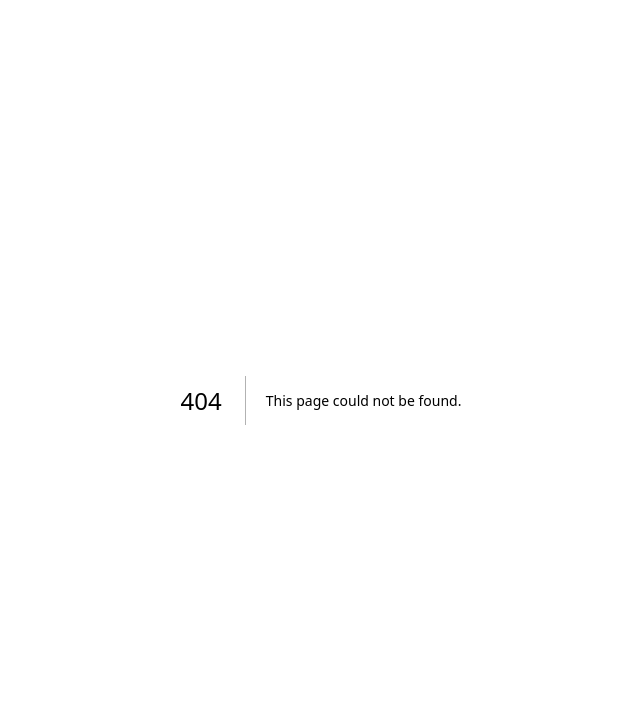
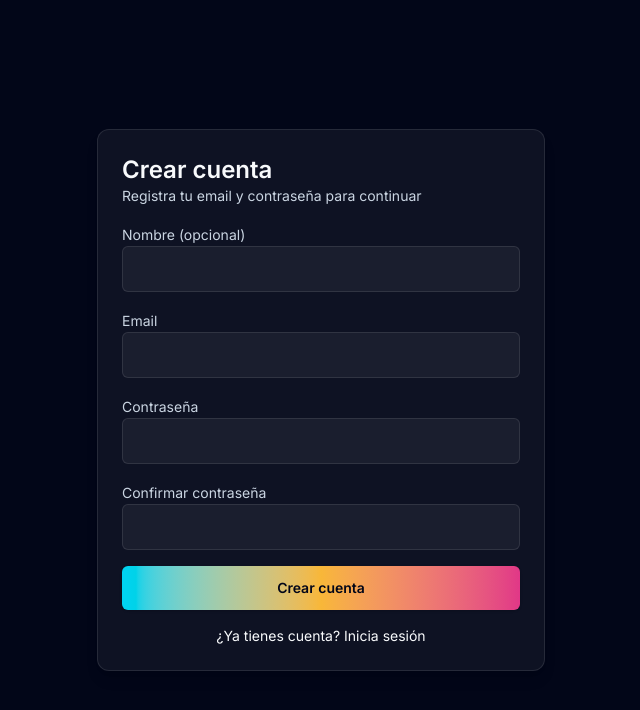
Before and after one commit to winner2026/kredia-app, a Next.js app: page /register in a window 1280 px wide. Before the commit this address had no page. Shown: the top 710 px of the page, without its empty margins (319-959 px from the left). Built offline with nearby package versions, Linux system fonts and the light colour scheme.

Commit message:
Add register route

```diff
--- /dev/null
+++ b/app/register/page.tsx
@@ -0,0 +1,213 @@
+"use client";
+
+import { useState } from "react";
+import Link from "next/link";
+import { useRouter } from "next/navigation";
+import { useForm } from "react-hook-form";
+import { z } from "zod";
+import { zodResolver } from "@hookform/resolvers/zod";
+
+const registerSchema = z
+  .object({
+    name: z.string().trim().max(80, "Nombre demasiado largo").optional(),
+    email: z.string().email("Ingresa un email valido"),
+    password: z
+      .string()
+      .min(8, "La contraseña debe tener al menos 8 caracteres"),
+    confirmPassword: z.string().min(8, "Confirma tu contraseña"),
+  })
+  .refine((data) => data.password === data.confirmPassword, {
+    message: "Las contraseñas no coinciden",
+    path: ["confirmPassword"],
+  });
+
+type RegisterFormData = z.infer<typeof registerSchema>;
+
+export default function RegisterPage() {
+  const router = useRouter();
+  const [apiError, setApiError] = useState<string | null>(null);
+  const [apiSuccess, setApiSuccess] = useState<string | null>(null);
+  const [devToken, setDevToken] = useState<string | null>(null);
+
+  const {
+    register,
+    handleSubmit,
+    formState: { errors, isSubmitting },
+    reset,
+  } = useForm<RegisterFormData>({
+    resolver: zodResolver(registerSchema),
+    defaultValues: {
+      name: "",
+      email: "",
+      password: "",
+      confirmPassword: "",
+    },
+  });
+
+  const onSubmit = async (values: RegisterFormData) => {
+    setApiError(null);
+    setApiSuccess(null);
+    setDevToken(null);
+
+    const payload = {
+      email: values.email,
+      password: values.password,
+      ...(values.name?.trim() ? { name: values.name.trim() } : {}),
+    };
+
+    try {
+      const res = await fetch("/api/auth/register", {
+        method: "POST",
+        headers: { "Content-Type": "application/json" },
+        body: JSON.stringify(payload),
+      });
+
+      const data = await res.json().catch(() => null);
+
+      if (!res.ok || !data?.success) {
+        setApiError(data?.error || "No se pudo completar el registro");
+        return;
+      }
+
+      setApiSuccess(
+        data.message ||
+          "Usuario registrado. Revisa tu email para verificar la cuenta."
+      );
+      if (data.verificationToken) {
+        setDevToken(data.verificationToken as string);
+      }
+      reset();
+
+      // Redirigir tras un breve delay
+      setTimeout(() => {
+        router.push("/login");
+      }, 1500);
+    } catch (err) {
+      setApiError("Error de conexion. Intenta nuevamente.");
+    }
+  };
+
+  return (
+    <div className="flex min-h-screen items-center justify-center bg-slate-950 px-4 text-slate-50">
+      <form
+        onSubmit={handleSubmit(onSubmit)}
+        className="w-full max-w-md space-y-4 rounded-xl border border-white/10 bg-white/5 p-6 shadow-lg"
+      >
+        <div>
+          <h1 className="text-2xl font-semibold">Crear cuenta</h1>
+          <p className="text-sm text-slate-300">
+            Registra tu email y contraseña para continuar
+          </p>
+        </div>
+
+        {apiError && (
+          <div className="rounded-md border border-rose-500/20 bg-rose-500/10 px-4 py-3">
+            <p className="text-sm text-rose-300">{apiError}</p>
+          </div>
+        )}
+
+        {apiSuccess && (
+          <div className="rounded-md border border-emerald-500/20 bg-emerald-500/10 px-4 py-3">
+            <p className="text-sm text-emerald-300">{apiSuccess}</p>
+            {devToken && (
+              <p className="mt-2 text-xs text-amber-300">
+                Token dev: {devToken}
+              </p>
+            )}
+          </div>
+        )}
+
+        <div className="space-y-2">
+          <label className="text-sm text-slate-300" htmlFor="register-name">
+            Nombre (opcional)
+          </label>
+          <input
+            id="register-name"
+            type="text"
+            autoComplete="name"
+            disabled={isSubmitting}
+            {...register("name")}
+            className="w-full rounded-md border border-white/10 bg-white/5 px-4 py-3 text-sm text-slate-50 focus:border-cyan-300/60 focus:outline-none focus:ring-2 focus:ring-cyan-300/30 disabled:opacity-60"
+          />
+          {errors.name && (
+            <p className="text-xs text-rose-300">{errors.name.message}</p>
+          )}
+        </div>
+
+        <div className="space-y-2">
+          <label className="text-sm text-slate-300" htmlFor="register-email">
+            Email
+          </label>
+          <input
+            id="register-email"
+            type="email"
+            autoComplete="email"
+            disabled={isSubmitting}
+            {...register("email")}
+            className="w-full rounded-md border border-white/10 bg-white/5 px-4 py-3 text-sm text-slate-50 focus:border-cyan-300/60 focus:outline-none focus:ring-2 focus:ring-cyan-300/30 disabled:opacity-60"
+          />
+          {errors.email && (
+            <p className="text-xs text-rose-300">{errors.email.message}</p>
+          )}
+        </div>
+
+        <div className="space-y-2">
+          <label className="text-sm text-slate-300" htmlFor="register-password">
+            Contraseña
+          </label>
+          <input
+            id="register-password"
+            type="password"
+            autoComplete="new-password"
+            disabled={isSubmitting}
+            {...register("password")}
+            className="w-full rounded-md border border-white/10 bg-white/5 px-4 py-3 text-sm text-slate-50 focus:border-cyan-300/60 focus:outline-none focus:ring-2 focus:ring-cyan-300/30 disabled:opacity-60"
+          />
+          {errors.password && (
+            <p className="text-xs text-rose-300">{errors.password.message}</p>
+          )}
+        </div>
+
+        <div className="space-y-2">
+          <label
+            className="text-sm text-slate-300"
+            htmlFor="register-confirm-password"
+          >
+            Confirmar contraseña
+          </label>
+          <input
+            id="register-confirm-password"
+            type="password"
+            autoComplete="new-password"
+            disabled={isSubmitting}
+            {...register("confirmPassword")}
+            className="w-full rounded-md border border-white/10 bg-white/5 px-4 py-3 text-sm text-slate-50 focus:border-cyan-300/60 focus:outline-none focus:ring-2 focus:ring-cyan-300/30 disabled:opacity-60"
+          />
+          {errors.confirmPassword && (
+            <p className="text-xs text-rose-300">
+              {errors.confirmPassword.message}
+            </p>
+          )}
+        </div>
+
+        <button
+          type="submit"
+          disabled={isSubmitting}
+          aria-label="Registrarse"
+          className="w-full rounded-md bg-linear-to-r from-cyan-400 via-[#F8B738] to-[#E13787] px-4 py-3 text-sm font-semibold text-slate-950 shadow-sm transition hover:brightness-110 disabled:opacity-70"
+        >
+          {isSubmitting ? "Registrando..." : "Crear cuenta"}
+        </button>
+
+        <div className="space-y-2 text-center">
+          <Link
+            href="/login"
+            className="block text-sm text-cyan-300 transition hover:text-cyan-200"
+          >
+            ¿Ya tienes cuenta? Inicia sesión
+          </Link>
+        </div>
+      </form>
+    </div>
+  );
+}
--- a/app/reset-password/page.tsx
+++ b/app/reset-password/page.tsx
@@ -131,29 +131,37 @@ function ResetPasswordForm() {
         )}
 
         <div className="space-y-2">
-          <label className="text-sm text-slate-300">Nueva contraseña</label>
+          <label htmlFor="new-password" className="text-sm text-slate-300">Nueva contraseña</label>
           <input
+            id="new-password"
+            name="new-password"
             type="password"
             value={password}
             onChange={(e) => setPassword(e.target.value)}
             required
             minLength={8}
-            className="w-full rounded-md border border-white/10 bg-white/5 px-4 py-3 text-sm text-slate-50 focus:border-cyan-300/60 focus:outline-none focus:ring-2 focus:ring-cyan-300/30"
+            autoComplete="new-password"
+            disabled={loading}
+            className="w-full rounded-md border border-white/10 bg-white/5 px-4 py-3 text-sm text-slate-50 focus:border-cyan-300/60 focus:outline-none focus:ring-2 focus:ring-cyan-300/30 disabled:opacity-50"
           />
           <p className="text-xs text-slate-400">Mínimo 8 caracteres</p>
         </div>
 
         <div className="space-y-2">
-          <label className="text-sm text-slate-300">
+          <label htmlFor="confirm-password" className="text-sm text-slate-300">
             Confirmar contraseña
           </label>
           <input
+            id="confirm-password"
+            name="confirm-password"
             type="password"
             value={confirmPassword}
             onChange={(e) => setConfirmPassword(e.target.value)}
             required
             minLength={8}
-            className="w-full rounded-md border border-white/10 bg-white/5 px-4 py-3 text-sm text-slate-50 focus:border-cyan-300/60 focus:outline-none focus:ring-2 focus:ring-cyan-300/30"
+            autoComplete="new-password"
+            disabled={loading}
+            className="w-full rounded-md border border-white/10 bg-white/5 px-4 py-3 text-sm text-slate-50 focus:border-cyan-300/60 focus:outline-none focus:ring-2 focus:ring-cyan-300/30 disabled:opacity-50"
           />
         </div>
 
--- a/components/dashboard/DashboardView.tsx
+++ b/components/dashboard/DashboardView.tsx
@@ -575,19 +575,25 @@ export default function DashboardView({ initialCard = null, initialPurchases = [
             {error && <p className="text-sm text-rose-300">{error}</p>}
             <div className="grid gap-4 md:grid-cols-2">
               <div className="space-y-2">
-                <label className="text-sm text-slate-300">Nombre de la tarjeta</label>
+                <label className="text-sm text-slate-300" htmlFor="nombre-tarjeta">
+                  Nombre de la tarjeta
+                </label>
                 <input
+                  id="nombre-tarjeta"
                   className={inputClass}
                   type="text"
                   value={form.nombreTarjeta}
                   onChange={(e) => handleChange("nombreTarjeta", e.target.value)}
-                  placeholder="Ej. Visa Crédito"
+                  placeholder="Ej. Visa Credito"
                   disabled={cardLocked}
                 />
               </div>
               <div className="space-y-2">
-                <label className="text-sm text-slate-300">Límite de la tarjeta</label>
+                <label className="text-sm text-slate-300" htmlFor="limite-tarjeta">
+                  Limite de la tarjeta
+                </label>
                 <input
+                  id="limite-tarjeta"
                   className={inputClass}
                   type="text"
                   inputMode="numeric"
@@ -599,8 +605,11 @@ export default function DashboardView({ initialCard = null, initialPurchases = [
                 />
               </div>
               <div className="space-y-2">
-                <label className="text-sm text-slate-300">Día de cierre (1-31)</label>
+                <label className="text-sm text-slate-300" htmlFor="dia-cierre">
+                  Dia de cierre (1-31)
+                </label>
                 <input
+                  id="dia-cierre"
                   className={inputClass}
                   type="text"
                   inputMode="numeric"
@@ -612,8 +621,11 @@ export default function DashboardView({ initialCard = null, initialPurchases = [
                 />
               </div>
               <div className="space-y-2">
-                <label className="text-sm text-slate-300">Día de vencimiento (1-31)</label>
+                <label className="text-sm text-slate-300" htmlFor="dia-vencimiento">
+                  Dia de vencimiento (1-31)
+                </label>
                 <input
+                  id="dia-vencimiento"
                   className={inputClass}
                   type="text"
                   inputMode="numeric"
@@ -625,18 +637,24 @@ export default function DashboardView({ initialCard = null, initialPurchases = [
                 />
               </div>
               <div className="space-y-2">
-                <label className="text-sm text-slate-300">Nombre de la compra</label>
+                <label className="text-sm text-slate-300" htmlFor="descripcion-compra">
+                  Nombre de la compra
+                </label>
                 <input
+                  id="descripcion-compra"
                   className={inputClass}
                   type="text"
                   value={form.descripcion}
                   onChange={(e) => handleChange("descripcion", e.target.value)}
-                  placeholder="Ej. Suscripción streaming"
+                  placeholder="Ej. Suscripcion streaming"
                 />
               </div>
               <div className="space-y-2">
-                <label className="text-sm text-slate-300">Cantidad de cuotas</label>
+                <label className="text-sm text-slate-300" htmlFor="cantidad-cuotas">
+                  Cantidad de cuotas
+                </label>
                 <input
+                  id="cantidad-cuotas"
                   className={inputClass}
                   type="text"
                   inputMode="numeric"
@@ -653,8 +671,11 @@ export default function DashboardView({ initialCard = null, initialPurchases = [
                 />
               </div>
               <div className="space-y-2">
-                <label className="text-sm text-slate-300">Monto de cada cuota</label>
+                <label className="text-sm text-slate-300" htmlFor="monto-cuota">
+                  Monto de cada cuota
+                </label>
                 <input
+                  id="monto-cuota"
                   className={inputClass}
                   type="text"
                   inputMode="numeric"
@@ -665,8 +686,11 @@ export default function DashboardView({ initialCard = null, initialPurchases = [
                 />
               </div>
               <div className="space-y-2">
-                <label className="text-sm text-slate-300">Cuotas pagadas</label>
+                <label className="text-sm text-slate-300" htmlFor="cuotas-pagadas">
+                  Cuotas pagadas
+                </label>
                 <input
+                  id="cuotas-pagadas"
                   className={inputClass}
                   type="text"
                   inputMode="numeric"
@@ -700,6 +724,7 @@ export default function DashboardView({ initialCard = null, initialPurchases = [
                   aria-label="Fecha de compra"
                 />
               </div>
+            </div>
             </div>
 
             <button
```
Also changed, not shown: .claude/settings.local.json (deleted).
